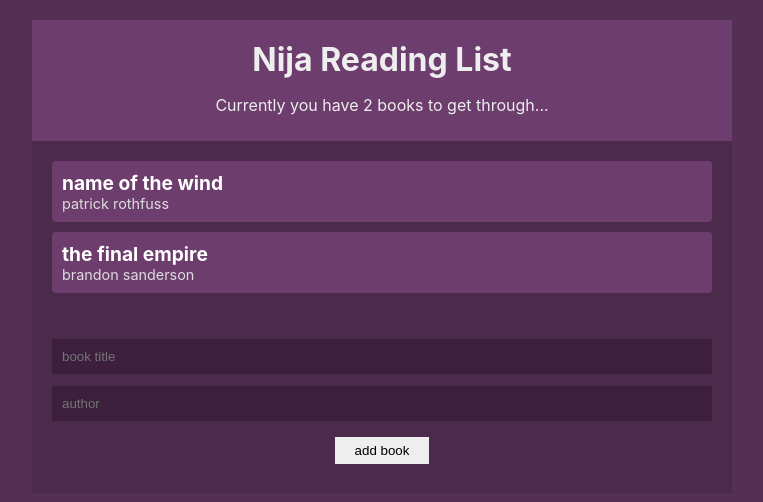
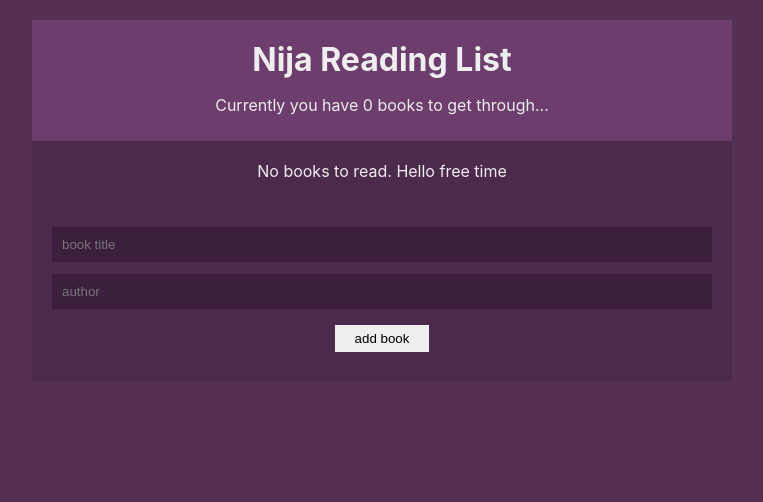
Before and after one commit to iamgeorgi/context-app, a React (Create React App) app: page / in a window 1280 px wide. Shown: the top 502 px of the page, without its empty margins (258-1021 px from the left). Built offline with nearby package versions, Linux system fonts and the light colour scheme.

Commit message:
state is now managed by useReducer

```diff
--- a/src/components/BookDetails.js
+++ b/src/components/BookDetails.js
@@ -2,9 +2,9 @@ import React, { useContext } from 'react';
 import { BookContext } from '../contexts/BookContext';
 
 const BookDetails = ({ book }) => {
-  const { removeBook } = useContext(BookContext);
+  const { dispatch } = useContext(BookContext);
   return (
-    <li onClick={() => removeBook(book.id)}>
+    <li onClick={() => dispatch({ type: 'REMOVE_BOOK', book: { id: book.id }})}>
       <div className="title">{ book.title }</div>
       <div className="author">{ book.author }</div>
     </li>
--- a/src/components/BookForm.js
+++ b/src/components/BookForm.js
@@ -2,12 +2,14 @@ import React, { useContext, useState } from 'react';
 import { BookContext } from '../contexts/BookContext';
 
 const NewBookForm = () => {
-  const { addBook } = useContext(BookContext);
+  const { dispatch } = useContext(BookContext);
   const [title, setTitle] = useState('');
   const [author, setAuthor] = useState('');
   const handleSubmit = e => {
     e.preventDefault();
-    addBook(title, author);
+    dispatch({type: 'ADD_BOOK', book: {
+      title, author
+    }});
     setTitle('');
     setAuthor('');
   }
--- a/src/contexts/BookContext.js
+++ b/src/contexts/BookContext.js
@@ -1,24 +1,17 @@
-import React, { createContext, useState } from 'react';
-import { v4 as uuidv4 } from 'uuid';
+import React, { createContext, useReducer, useEffect } from 'react';
+import { bookReducer } from '../reducers/bookReducer';
 
 export const BookContext = createContext();
 
 const BookContextProvider = (props) => {
-  const [books, setBooks] = useState([
-    {title: 'name of the wind', author: 'patrick rothfuss', id: 1},
-    {title: 'the final empire', author: 'brandon sanderson', id: 2},
-  ]);
-
-  const addBook = (title, author) => {
-    setBooks([...books, {title, author, id: uuidv4() }]);
-  }
-
-  const removeBook = (id) => {
-    setBooks(books.filter(book => book.id !== id))
-  }
+  const [books, dispatch] = useReducer(bookReducer, localStorage.getItem('books') ? JSON.parse(localStorage.getItem('books')) : []);
+  useEffect(() => {
+    console.log('books', books);
+    localStorage.setItem('books', JSON.stringify(books))
+  }, [books]);
 
   return (
-    <BookContext.Provider value={{books, addBook, removeBook}}>
+    <BookContext.Provider value={{books, dispatch}}>
       { props.children }
     </BookContext.Provider>
   )
--- /dev/null
+++ b/src/reducers/bookReducer.js
@@ -0,0 +1,17 @@
+// it reduces all the functions that manage the state into a single function
+import { v4 as uuidv4 } from 'uuid';
+
+export const bookReducer = (state, action) => {
+  switch (action.type) {
+    case 'ADD_BOOK':
+      return [...state, {
+        title: action.book.title,
+        author: action.book.author,
+        id: uuidv4()
+      }]
+    case 'REMOVE_BOOK':
+      return state.filter(book => book.id !== action.book.id)
+    default:
+      return state;
+  }
+}
```
